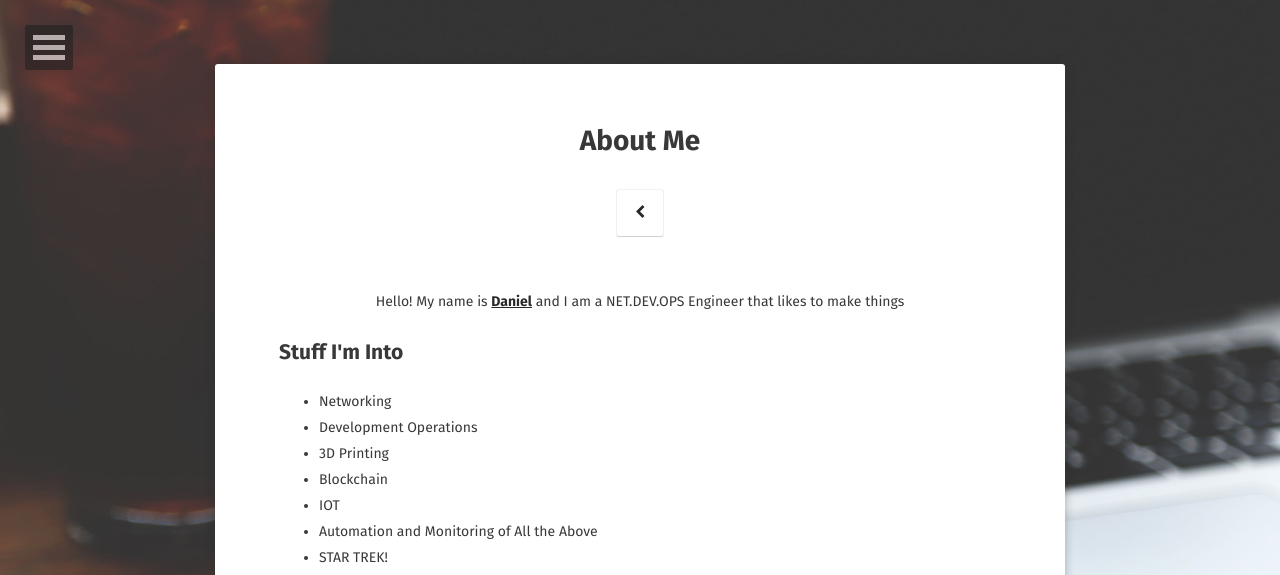
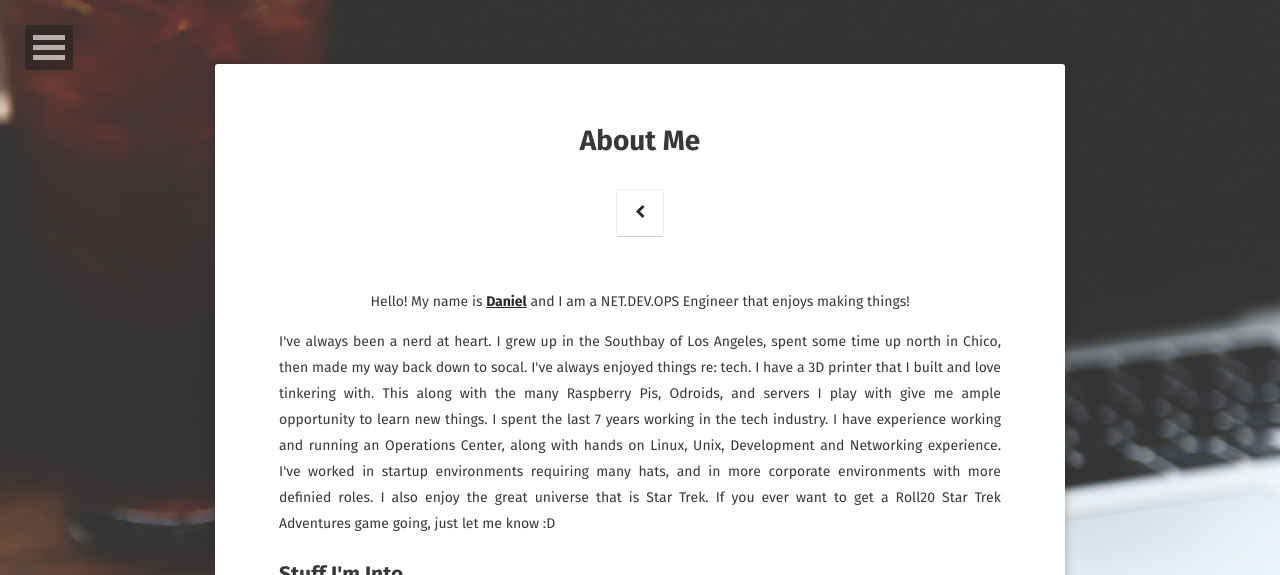
Before and after one commit to Kookster310/310networks.com, a Jekyll site: the page built from about/index.md, in a window 1280 px wide, cut to the strip 0-575 px from the top of the page. Built offline with Jekyll 4.4.1, drawn with Linux system fonts in a browser that asks for light colours; some web fonts are replaced; some of the changed text lies outside the part shown.

Commit message:
add more personal info to about/index.md

```diff
--- a/about/index.md
+++ b/about/index.md
@@ -6,11 +6,13 @@ date: 2018-01-05
 comments: false
 ---
 
-<center>Hello! My name is <a href="https://www.linkedin.com/in/daniel-ryan-310/"><b>Daniel</b></a> and I am a NET.DEV.OPS Engineer that likes to make things</center>
+<center>Hello! My name is <a href="https://www.linkedin.com/in/daniel-ryan-310/"><b>Daniel</b></a> and I am a NET.DEV.OPS Engineer that enjoys making things!</center>
+I&#39;ve always been a nerd at heart. I grew up in the Southbay of Los Angeles, spent some time up north in Chico, then made my way back down to socal. I&#39;ve always enjoyed things re: tech. I have a 3D printer that I built and love tinkering with. This along with the many Raspberry Pis, Odroids, and servers I play with give me ample opportunity to learn new things.
+I spent the last 7 years working in the tech industry. I have experience working and running an Operations Center, along with hands on Linux, Unix, Development and Networking experience. I&#39;ve worked in startup environments requiring many hats, and in more corporate environments with more definied roles.
+I also enjoy the great universe that is Star Trek. If you ever want to get a Roll20 Star Trek Adventures game going, just let me know :D
 
 ## Stuff I&#39;m Into
-* Networking
-* Development Operations
+* Networking, Development, and Operations
 * 3D Printing
 * Blockchain
 * IOT
```
